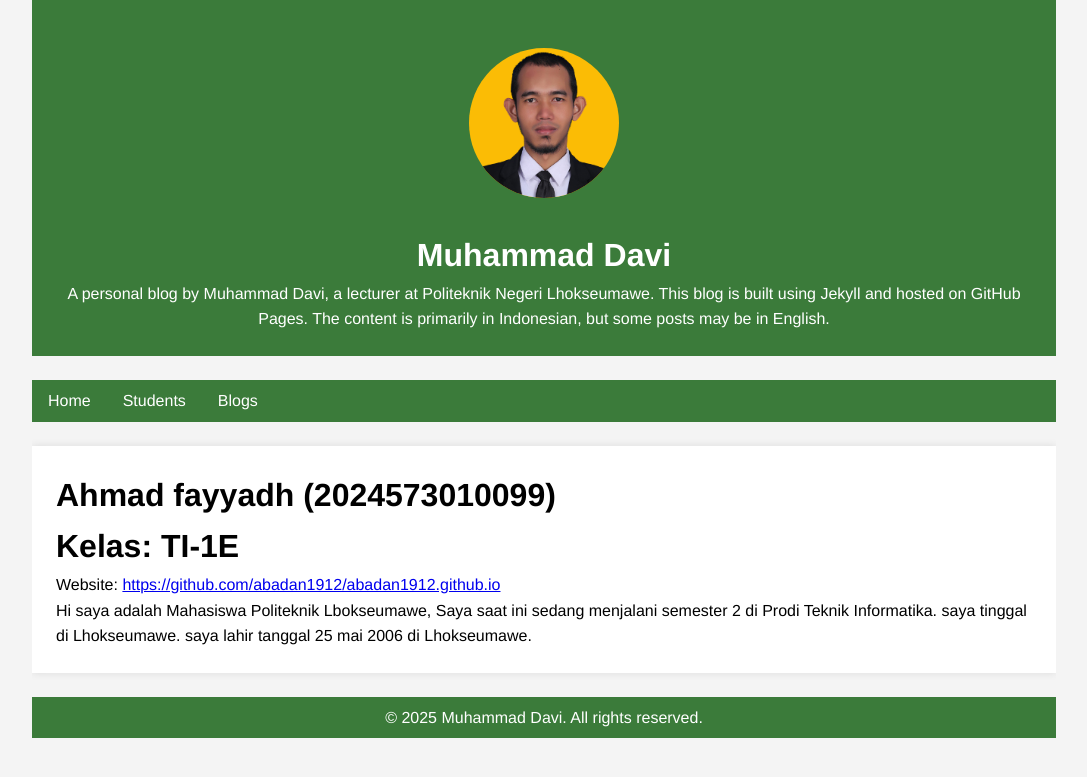
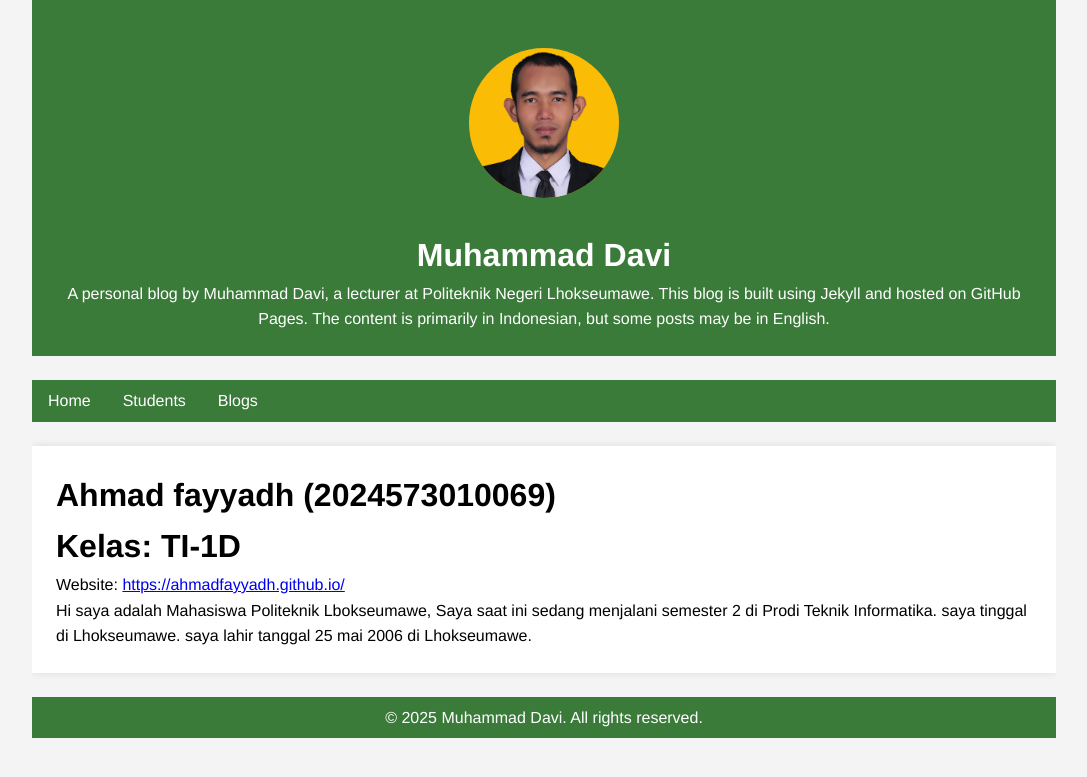
Before and after one commit to muhdavi-pnl/muhdavi-pnl.github.io, a Jekyll site: the page built from _students/ahmad_fayaadh.md, in a window 1280 px wide. Shown: the top 777 px of the page, without its empty margins (96-1183 px from the left). Built offline with Jekyll 4.4.1, drawn with Linux system fonts in a browser that asks for light colours.

Commit message:
Add files via upload

```diff
--- a/_students/ahmad_fayaadh.md
+++ b/_students/ahmad_fayaadh.md
@@ -2,8 +2,8 @@
 layout: student
 short_name: yed
 name: Ahmad fayyadh
-nim: 2024573010099
-class: TI-1E
-website: https://github.com/abadan1912/abadan1912.github.io
+nim: 2024573010069
+class: TI-1D
+website: https://ahmadfayyadh.github.io/
 ---
 Hi saya adalah Mahasiswa Politeknik Lbokseumawe, Saya saat ini sedang menjalani semester 2 di Prodi Teknik Informatika. saya tinggal di Lhokseumawe. saya lahir tanggal 25 mai 2006 di Lhokseumawe.
```
